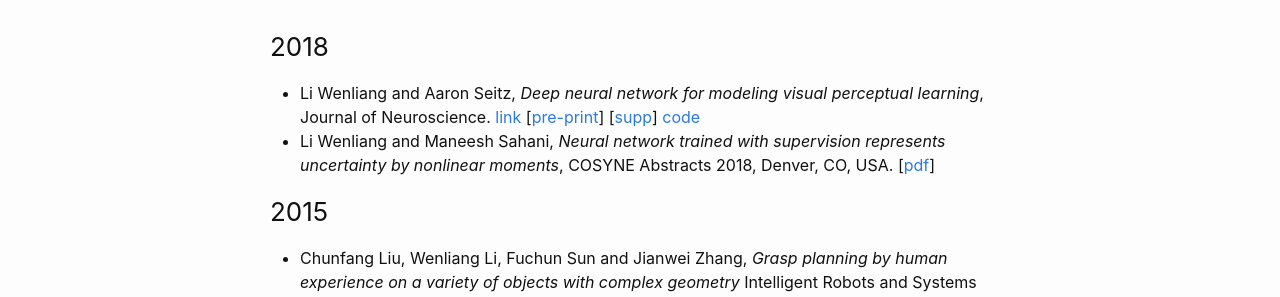
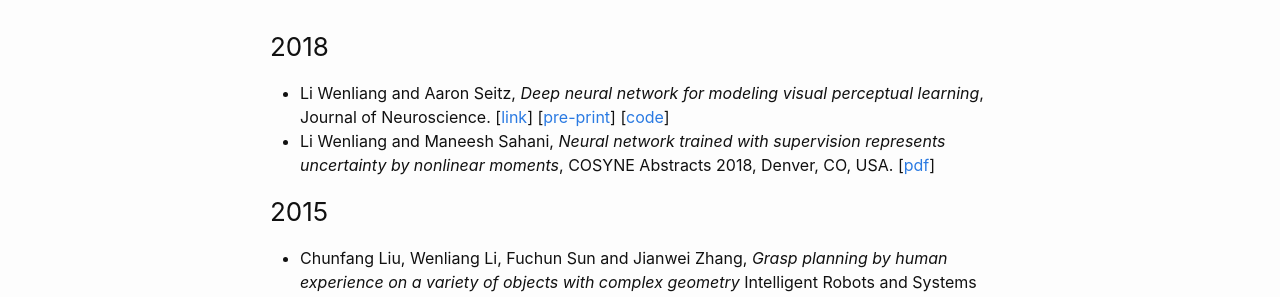
Before and after one commit to kevin-w-li/kevin-w-li.github.io, a Jekyll site: the page built from _pages/publication.md, in a window 1280 px wide. Shown: the part 137-434 px from the top of the page. Built offline with Jekyll 4.4.1, drawn with Linux system fonts in a browser that asks for light colours.

Commit message:
adding paper

```diff
--- a/_pages/publication.md
+++ b/_pages/publication.md
@@ -4,7 +4,7 @@
 ---
 
 ### 2018
-* Li Wenliang and Aaron Seitz, *Deep neural network for modeling visual perceptual learning*, Journal of Neuroscience. [link](http://www.jneurosci.org/content/38/27/6028) [[pre-print]({{ "/pubs/lisei2018_ms.pdf" | absolute_url }})] [[supp]({{ "/pubs/lisei2018_ed.pdf" | absolute_url }})] [code](https://github.com/kevin-w-li/DNN_for_VPL)
+* Li Wenliang and Aaron Seitz, *Deep neural network for modeling visual perceptual learning*, Journal of Neuroscience. [[link](http://www.jneurosci.org/content/38/27/6028)] [[pre-print]({{ "/pubs/lisei2018_ms.pdf" | absolute_url }})]  [[code](https://github.com/kevin-w-li/DNN_for_VPL)]
 * Li Wenliang and Maneesh Sahani, *Neural network trained with supervision represents uncertainty by nonlinear moments*, COSYNE Abstracts 2018, Denver, CO, USA. [[pdf]({{ "/pubs/cosyne_2018.pdf" | absolute_url }})]
 
 
```
